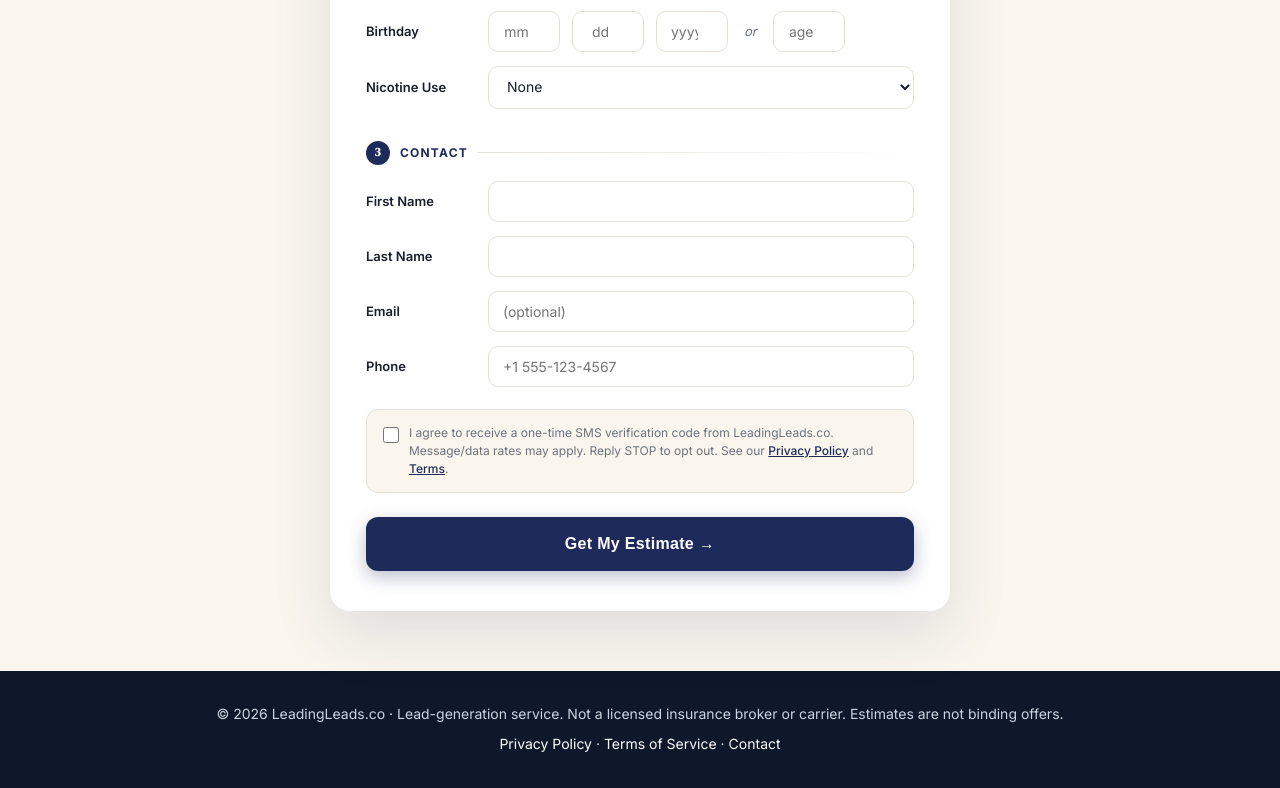
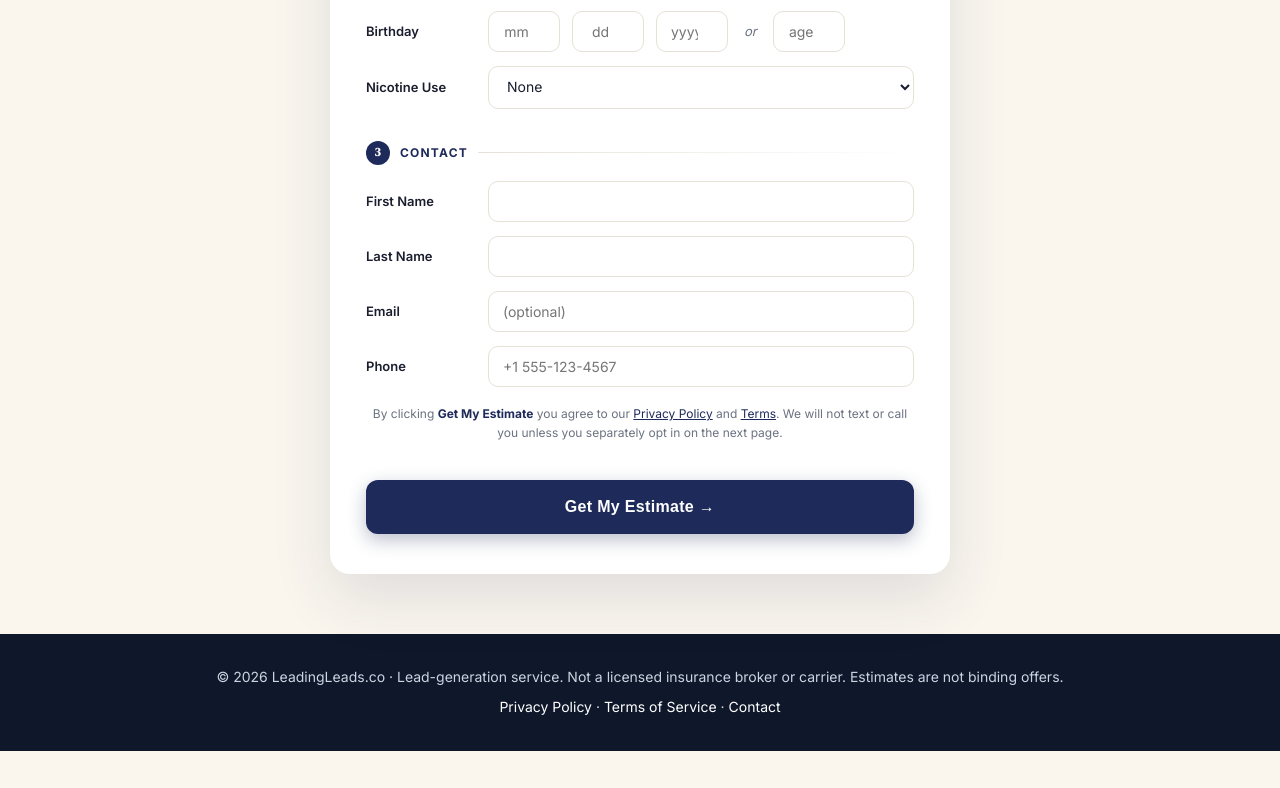
Before and after one commit to demiankerlous6-max/leadingleads.co, a website: page public/quote.html in a window 1280 px wide. Shown: the part 1021-1809 px from the top of the page. After the commit the page ends 1772 px from the top, so only its background shows below. Drawn offline with Linux system fonts and the light colour scheme.

Commit message:
Remove form SMS checkbox; consolidate consent at interest gate

```diff
--- a/public/js/quote.js
+++ b/public/js/quote.js
@@ -183,7 +183,10 @@ form.addEventListener('submit', async (e) => {
             ? Number(coverageSlider.value)
             : 10000,  // placeholder if premium mode (server will derive)
         premiumBudget: currentMode === 'premium' ? Number(premiumSlider.value) : undefined,
-        smsConsent: document.getElementById('smsConsent').checked
+        // SMS/call consent is collected on the next page via the interest checkbox.
+        // Send true here so server-side validation passes; the lead is saved as
+        // unverified until the user explicitly opts in and verifies.
+        smsConsent: true
     };
 
     // Show loading state on the button
--- a/public/quote.html
+++ b/public/quote.html
@@ -223,6 +223,12 @@
             margin: 18px 0 0; padding: 12px 14px; background: #FAF6EE;
             border-radius: 10px; line-height: 1.5;
         }
+        .ll-form-footnote {
+            font-size: 12px; color: var(--ll-muted); line-height: 1.55;
+            margin: 18px 0 14px; text-align: center;
+        }
+        .ll-form-footnote a { color: var(--ll-navy); text-decoration: underline; }
+        .ll-form-footnote strong { color: var(--ll-navy); }
 
         /* Interest form (post-quote) */
         .ll-divider {
@@ -451,12 +457,7 @@
                 <input type="tel" id="phone" name="phone" required placeholder="+1 555-123-4567">
             </div>
 
-            <div class="fex-consent">
-                <label>
-                    <input type="checkbox" id="smsConsent" required>
-                    <span>I agree to receive a one-time SMS verification code from LeadingLeads.co. Message/data rates may apply. Reply STOP to opt out. See our <a href="/privacy.html" target="_blank">Privacy Policy</a> and <a href="/terms.html" target="_blank">Terms</a>.</span>
-                </label>
-            </div>
+            <p class="ll-form-footnote">By clicking <strong>Get My Estimate</strong> you agree to our <a href="/privacy.html" target="_blank">Privacy Policy</a> and <a href="/terms.html" target="_blank">Terms</a>. We will not text or call you unless you separately opt in on the next page.</p>
 
             <button type="submit" class="fex-submit">Get My Estimate</button>
         </form>
@@ -485,7 +486,7 @@
                 <button type="button" class="ll-checkbox-row" id="interest-checkbox-btn" aria-checked="false" role="checkbox">
                     <span class="ll-checkbox" id="interest-checkbox-square"></span>
                     <span class="ll-checkbox-text">
-                        Yes, I expressly consent to receive a phone call from a licensed insurance agent referred by LeadingLeads.co at <strong id="interest-phone-display">my number</strong> to discuss this estimate. I understand this consent is not a condition of purchase, and I can opt out at any time.
+                        Yes, I expressly consent to receive (1) a one-time SMS verification code, and (2) a follow-up phone call from a licensed insurance agent referred by LeadingLeads.co — both at <strong id="interest-phone-display">my number</strong> — to discuss this estimate. Message and data rates may apply. This consent is not a condition of purchase, and I can opt out at any time by replying STOP or emailing us.
                     </span>
                 </button>
 
--- a/services/validation.js
+++ b/services/validation.js
@@ -318,7 +318,9 @@ function validateFEQuoteInput(data) {
     if (data.email) {
         if (!/^[^\s@]+@[^\s@]+\.[^\s@]{2,}$/.test(String(data.email).trim())) push('email', 'Invalid email');
     }
-    if (data.smsConsent !== true && data.smsConsent !== 'on' && data.smsConsent !== 'true') push('smsConsent', 'You must agree to receive SMS to continue');
+    // SMS / call consent is collected separately on the results page via the
+    // interest checkbox. We don't require it at the estimate-form stage because
+    // no message is sent until the user opts in there.
     return { valid: errors.length === 0, errors, parsedAge: age };
 }
 
```
Also changed, not shown: public/privacy.html (+2 -2 lines).
